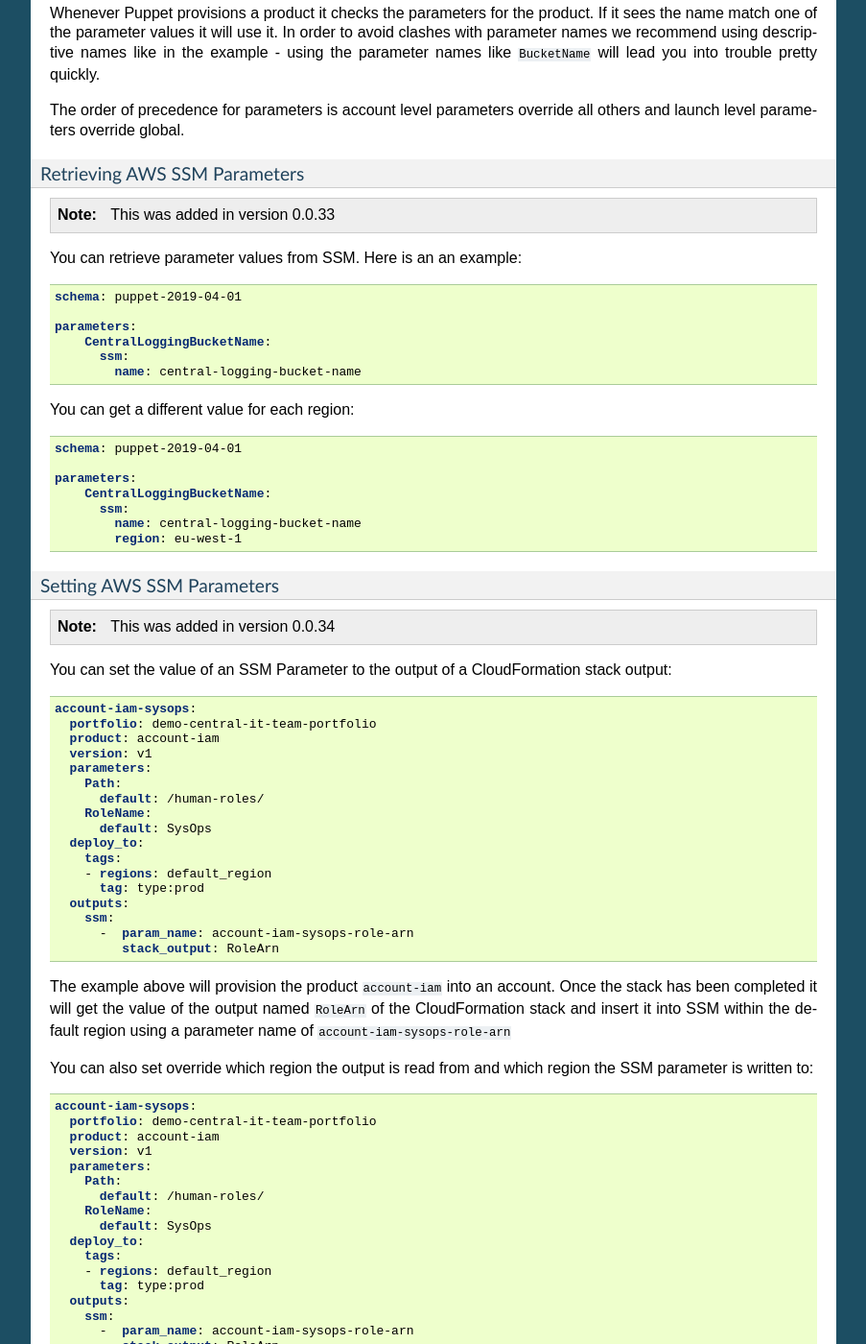
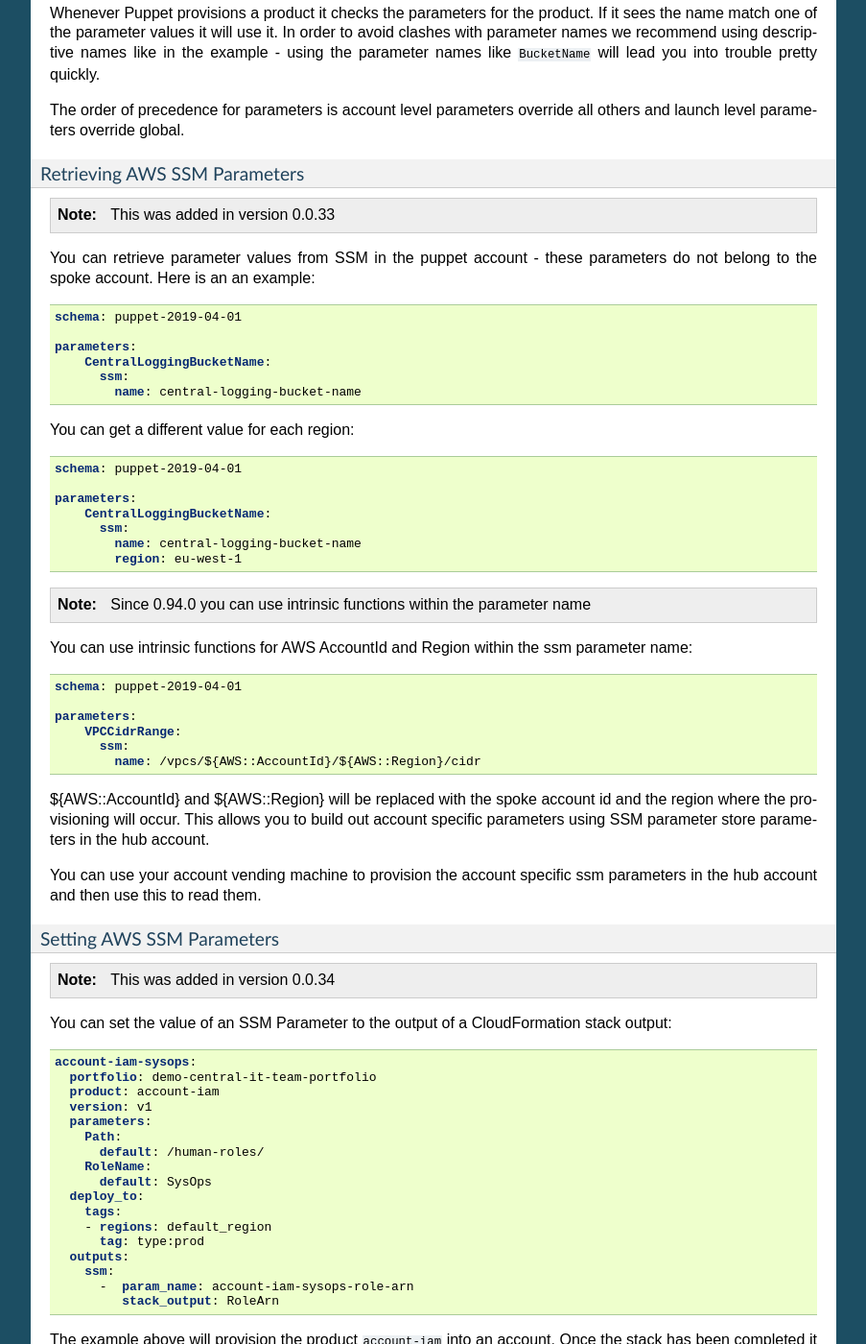
Before and after one commit to awslabs/aws-service-catalog-puppet, a Sphinx documentation site: the page built from docs/source/puppet/designing_your_manifest.rst, in a window 1280 px wide and 1400 px high, scrolled down 1211 px. Shown: the whole window at 96% size, without its empty margins (198-1101 px from the left). Built offline with Sphinx 7.4.7, drawn with Linux system fonts in a browser that asks for light colours.

Commit message:
adding to docs, allowing some intrinsic functions in parmaeters for launches

```diff
--- a/docs/source/puppet/designing_your_manifest.rst
+++ b/docs/source/puppet/designing_your_manifest.rst
@@ -87,7 +87,8 @@
 
     This was added in version 0.0.33
 
-You can retrieve parameter values from SSM.  Here is an an example:
+You can retrieve parameter values from SSM in the puppet account - these parameters do not belong to the spoke account.
+Here is an an example:
 
 .. code-block:: yaml
 
@@ -111,6 +112,27 @@
             name: central-logging-bucket-name
             region: eu-west-1
 
+.. note::
+
+  Since 0.94.0 you can use intrinsic functions within the parameter name
+
+You can use intrinsic functions for AWS AccountId and Region within the ssm parameter name:
+
+.. code-block:: yaml
+
+    schema: puppet-2019-04-01
+
+    parameters:
+        VPCCidrRange:
+          ssm:
+            name: /vpcs/${AWS::AccountId}/${AWS::Region}/cidr
+
+${AWS::AccountId} and ${AWS::Region} will be replaced with the spoke account id and the region where the provisioning
+will occur.  This allows you to build out account specific parameters using SSM parameter store parameters in the hub
+account.
+
+You can use your account vending machine to provision the account specific ssm parameters in the hub account and then
+use this to read them.
 
 Setting AWS SSM Parameters
 ~~~~~~~~~~~~~~~~~~~~~~~~~~
```
Also changed, not shown: 3 other files.
